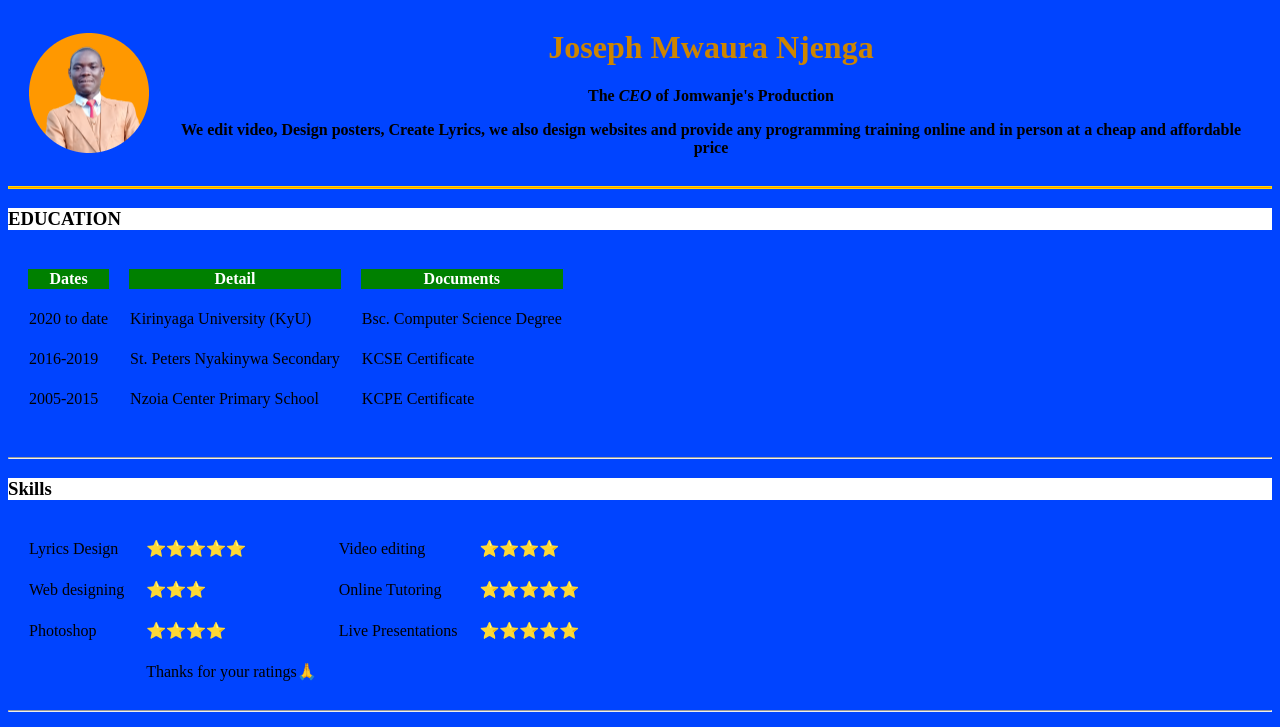
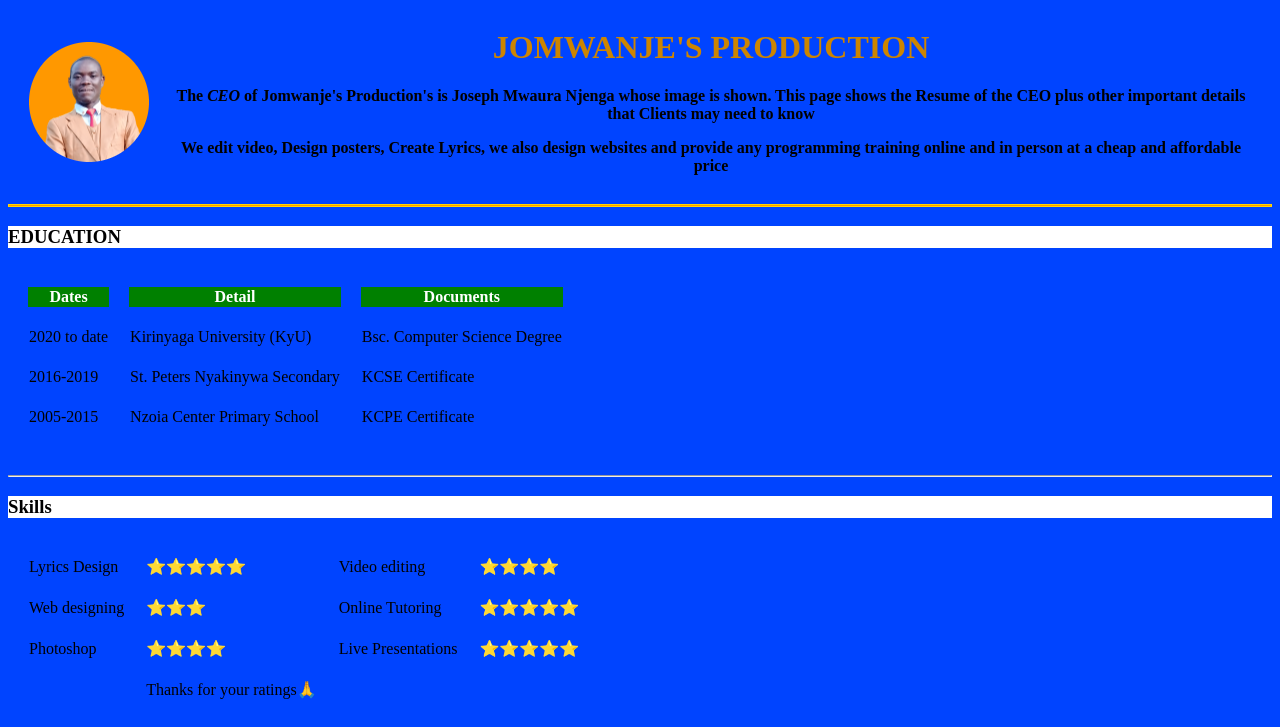
Before and after one commit to Jomwanje/Production, a plain HTML site: page index.html in a window 1280 px wide. Shown: the top 727 px of the page. Drawn offline with Linux system fonts and the light colour scheme.

Commit message:
Update index.html

```diff
--- a/index.html
+++ b/index.html
@@ -9,8 +9,8 @@
     <table cellspacing="20">
         <tr>
             <th><img src="images/Profile-modified.png" alt="Joseph Njenga's Profile"></th>
-            <th> <h1>Joseph Mwaura Njenga</h1>
-                <p>The <em> CEO </em> of <strong> Jomwanje's Production</strong></p>
+            <th> <h1>JOMWANJE'S PRODUCTION</h1>
+                <p>The <em> CEO </em> of <strong> Jomwanje's Production's is Joseph Mwaura Njenga whose image is shown. This page shows the Resume of the CEO plus other important details that Clients may need to know</strong></p>
                 <p>We edit video, Design posters, Create  Lyrics, we also design websites and provide any programming training online and in person at a cheap and affordable price</p></th>
         </tr>
     </table>
```
